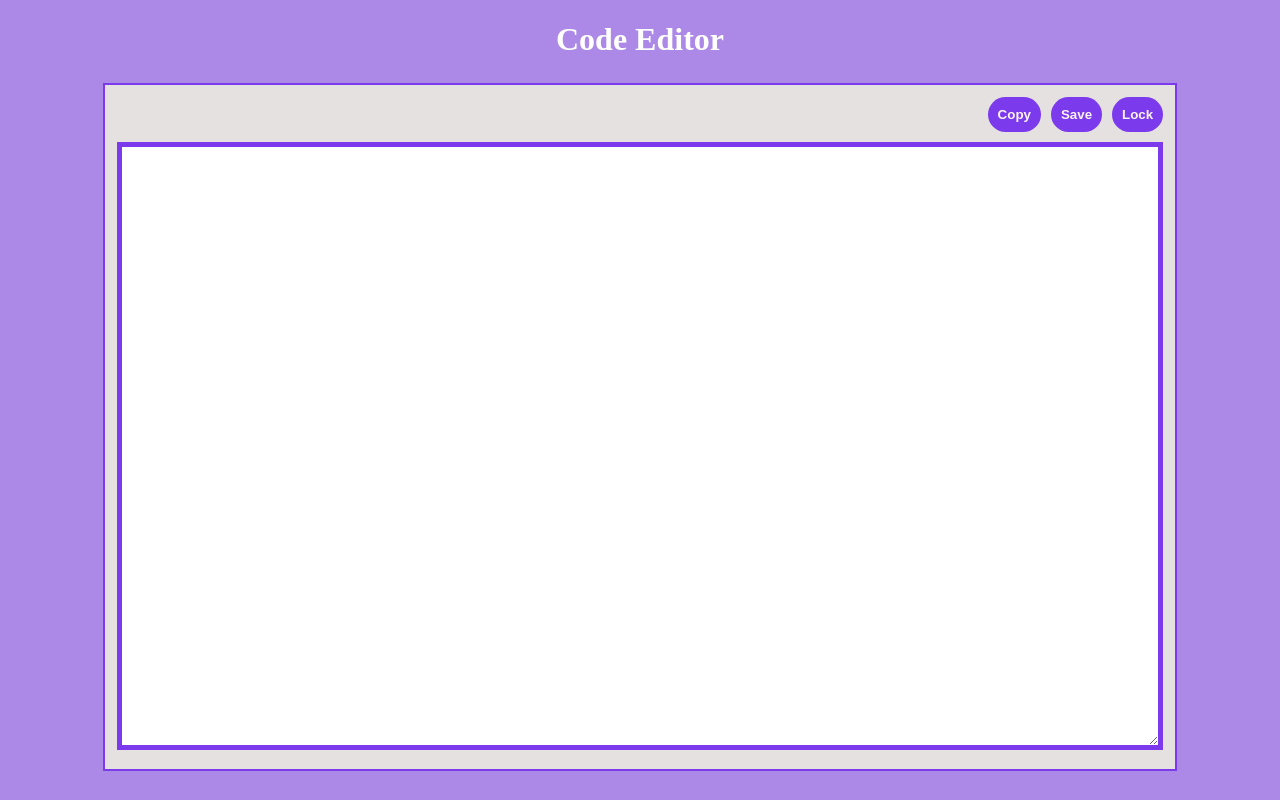
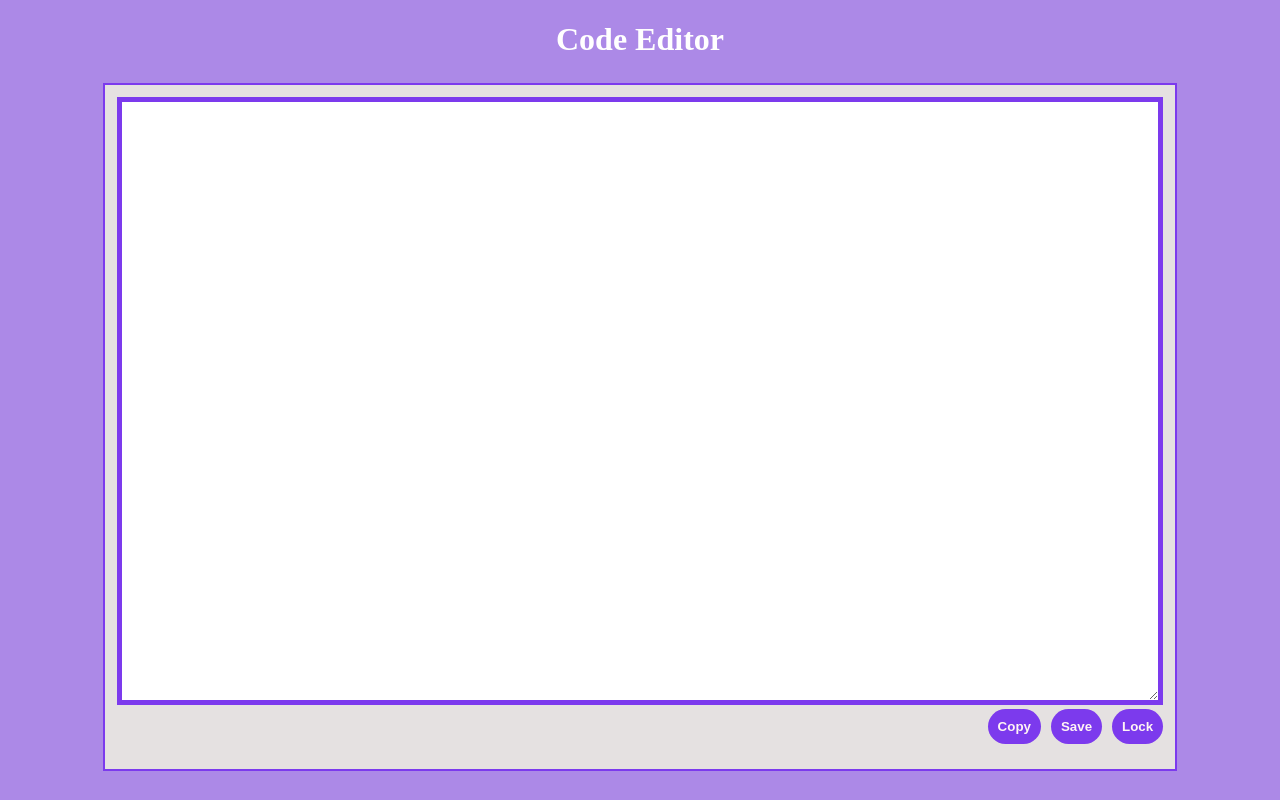
Before and after one commit to BijendraRaut/code-editor, a React (Create React App) app: page / in a window 1280 px wide. Built offline with nearby package versions, Linux system fonts and the light colour scheme.

Commit message:
refactor- code fotmatted

```diff
--- a/src/App.js
+++ b/src/App.js
@@ -51,6 +51,13 @@ function App() {
     <>
       <h1 style={{ textAlign: "center" }}>Code Editor</h1>
       <div className={`code-container ${isLocked ? "locked" : ""}`}>
+        <textarea
+          value={code}
+          onChange={handleCodeChange}
+          className="code-box"
+          spellCheck="false"
+          readOnly={isLocked}
+        />
         <div className="code-icon">
           <button className="code-button" onClick={handleCopy}>
             Copy
@@ -62,13 +69,6 @@ function App() {
             {isLocked ? "Unlock" : "Lock"}
           </button>
         </div>
-        <textarea
-          value={code}
-          onChange={handleCodeChange}
-          className="code-box"
-          spellCheck="false"
-          readOnly={isLocked}
-        />
       </div>
     </>
   );
```
